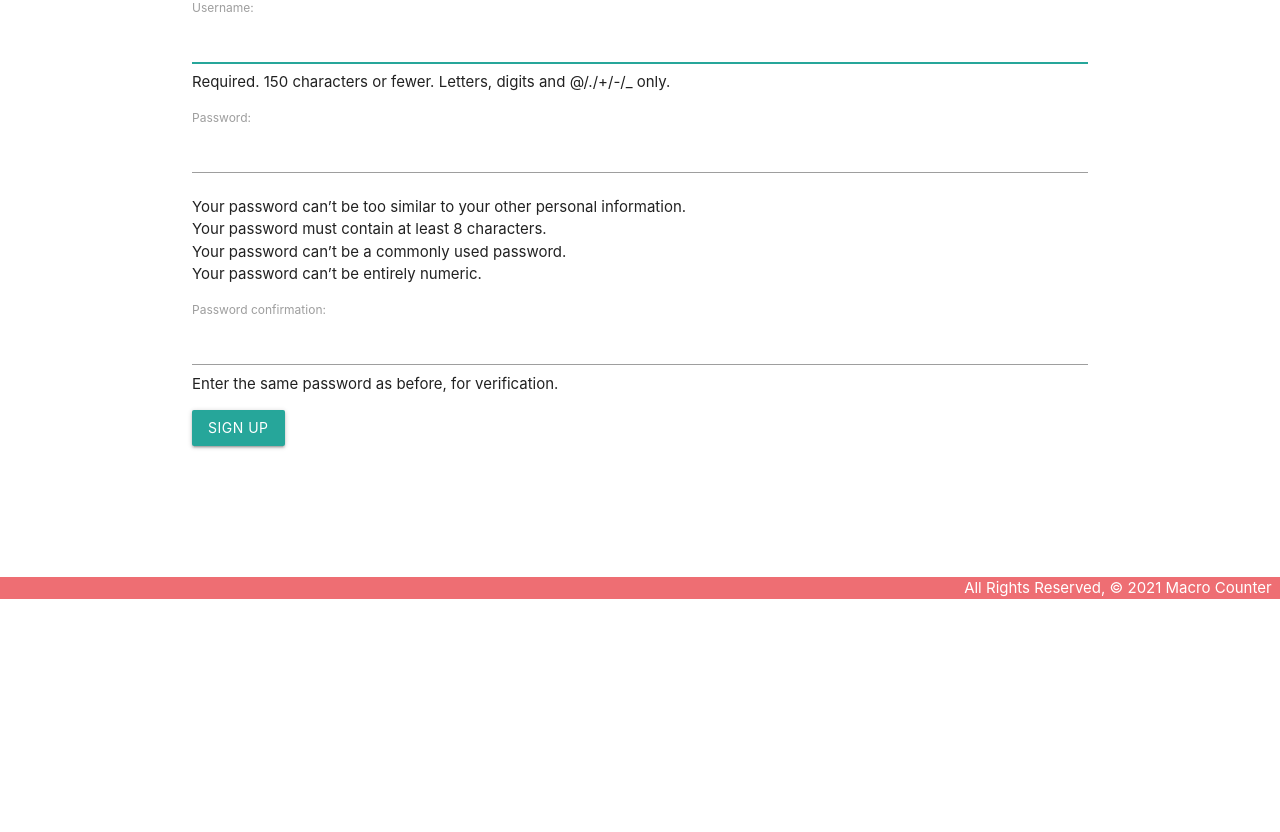
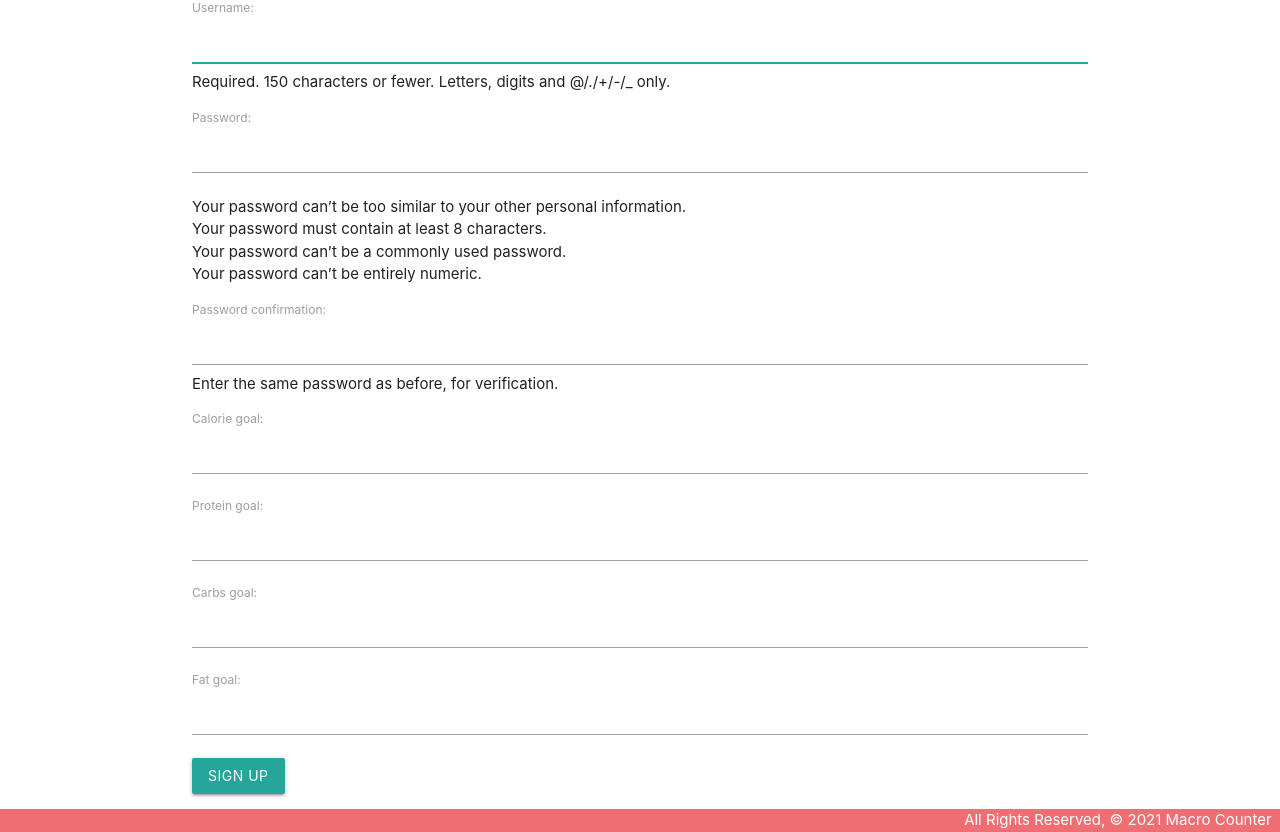
Before and after one commit to alexpetit6/macrocounter, a Django app: page /accounts/signup/ in a window 1280 px wide. Shown: the part 201-1033 px from the top of the page. Before the commit the page ends 800 px from the top, so only its background shows below. Run offline with Django 4.2, Linux system fonts and the light colour scheme.

Commit message:
created user profile and signup form

```diff
--- /dev/null
+++ b/main_app/forms.py
@@ -0,0 +1,29 @@
+from .models import Profile
+from django.contrib.auth.models import User
+from django.contrib.auth.forms import UserCreationForm
+from django import forms
+
+class CustomUserCreationForm(UserCreationForm):
+  calorie_goal = forms.IntegerField()
+  protein_goal = forms.IntegerField()
+  carbs_goal = forms.IntegerField()
+  fat_goal = forms.IntegerField()
+
+  class Meta(UserCreationForm.Meta):
+    model = User
+    fields = UserCreationForm.Meta.fields + ('username', 'password1', 'password2', 'calorie_goal', 'protein_goal', 'carbs_goal', 'fat_goal')
+
+  def save(self, commit=True):
+    user = super().save(commit=False)
+    user.save()
+    data = self.cleaned_data
+    profile = Profile.objects.create(
+      user=user,
+      calorie_goal=data['calorie_goal'],
+      protein_goal=self.data['protein_goal'],
+      carbs_goal=self.data['carbs_goal'],
+      fat_goal=self.data['fat_goal']
+    )
+    profile.save()
+
+    return user
--- a/main_app/templates/base.html
+++ b/main_app/templates/base.html
@@ -19,8 +19,9 @@
         <ul class="right">
           <li><a href="/about">About</a></li>
           {% if user.is_authenticated %}
+            <li><a href="/foods/search">Search Foods</a></li>
+            <li><a href="/meals/?date={% now 'Y-m-d' %}">Food Journal</a></li>
             <li><a href="{% url 'logout' %}">Logout</a></li>
-            <li><a href="/meals/?date={% now 'Y-m-d' %}">Food Journal</a></li>
           {% else %}
             <li><a href="{% url 'signup' %}">Sign Up</a></li>
             <li><a href="{% url 'login' %}">Login</a></li>
--- a/main_app/views.py
+++ b/main_app/views.py
@@ -9,6 +9,8 @@ from .models import Food, Meal, MealFood
 import requests
 import os
 from datetime import date
+from .forms import CustomUserCreationForm
+
 
 # Create your views here.
 def home(request):
@@ -19,17 +21,17 @@ def signup(request):
   if request.method == 'POST':
     # This is how to create a 'user' form object
     # that includes the data from the browser
-    form = UserCreationForm(request.POST)
+    form = CustomUserCreationForm(request.POST)
     if form.is_valid():
       # This will add the user to the database
       user = form.save()
       # This is how we log a user in via code
       login(request, user)
-      return redirect('index')
+      return redirect('home')
     else:
       error_message = 'Invalid sign up - try again'
   # A bad POST or a GET request, so render signup.html with an empty form
-  form = UserCreationForm()
+  form = CustomUserCreationForm()
   context = {'form': form, 'error_message': error_message}
   return render(request, 'registration/signup.html', context)
 
```
Also changed, not shown: main_app/models.py (+7 -0 lines), main_app/migrations/0010_profile.py (added).
